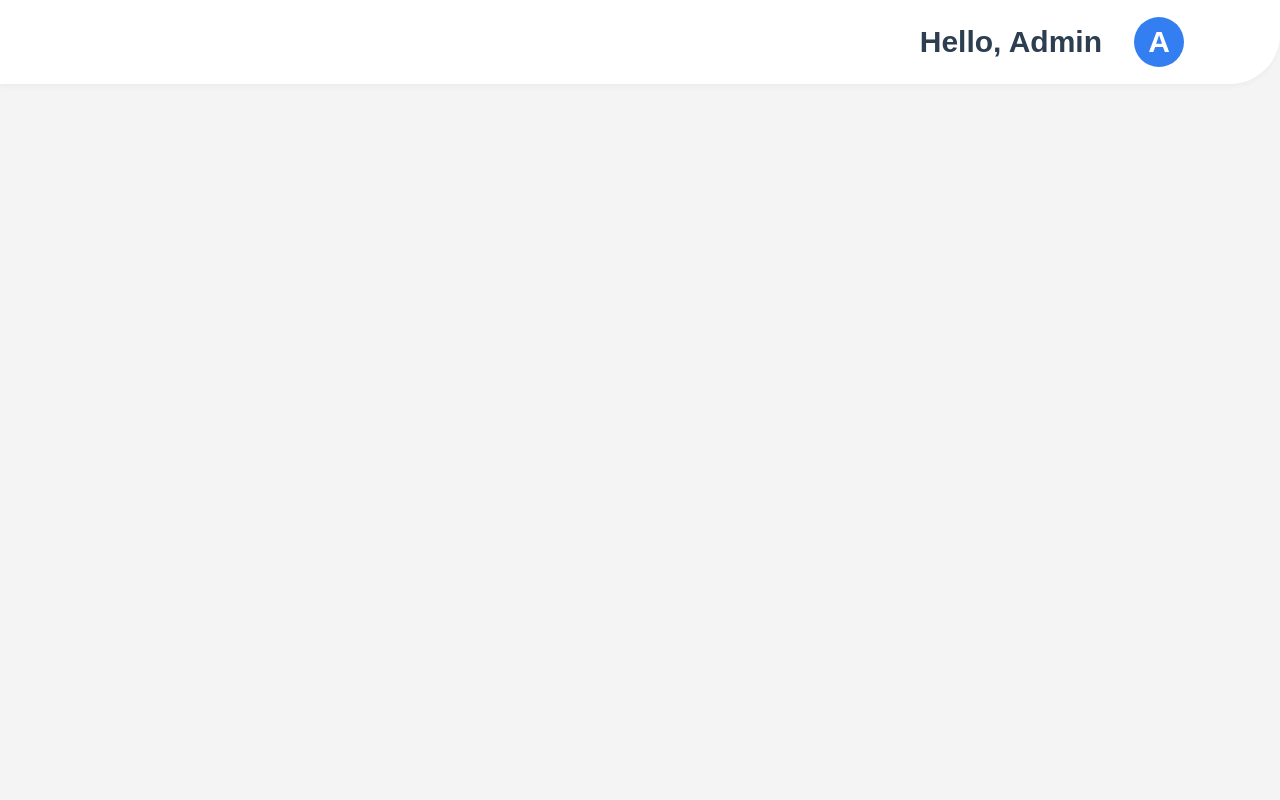
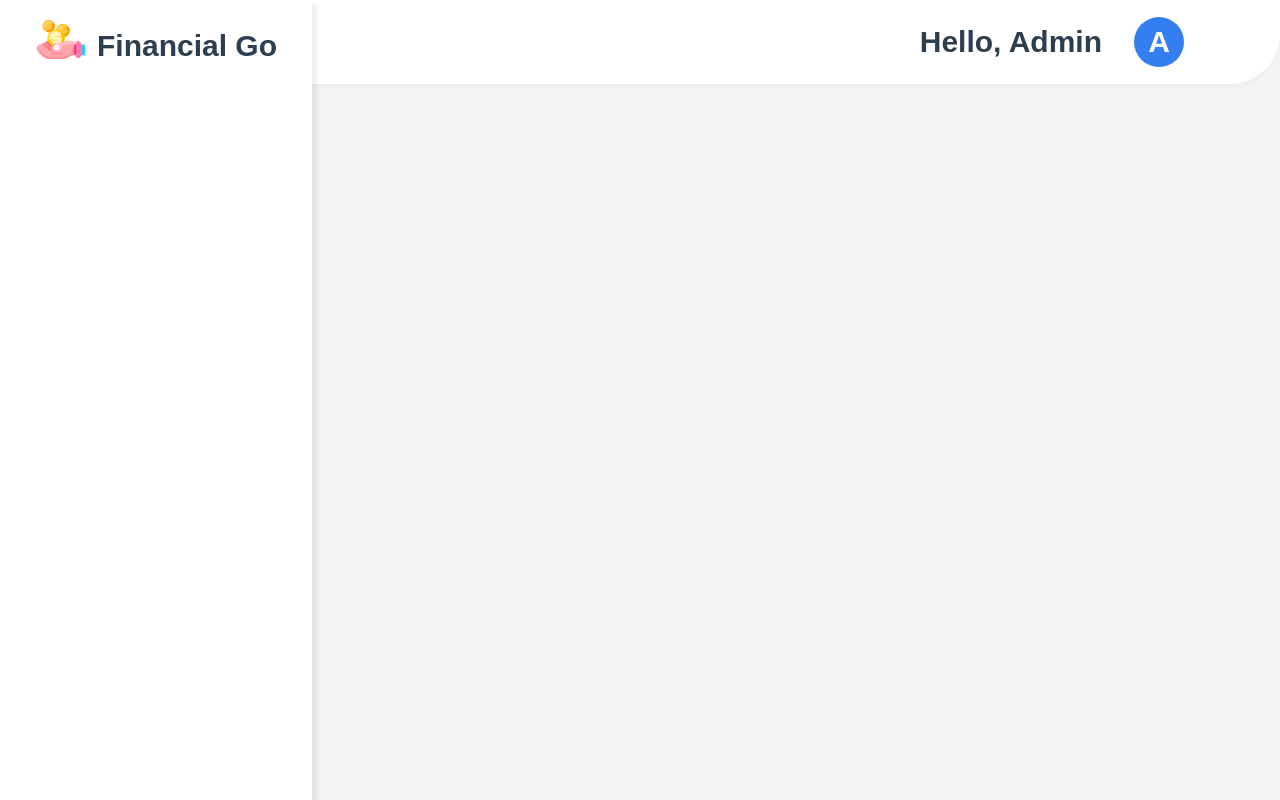
Before and after one commit to jvillegasd/financial-go, a Vue app in the folder client/: page /dashboard in a window 1280 px wide. Built offline with nearby package versions, Linux system fonts and the light colour scheme; a web font is replaced by a local one.

Commit message:
Sidebar title done

```diff
--- a/client/src/layout/DashboardLayout.vue
+++ b/client/src/layout/DashboardLayout.vue
@@ -1,11 +1,15 @@
 <template>
   <div>
-    <nav id="navbar" class="flex fixed w-full items-center justify-end text-center">
+    <nav id="navbar" class="fixed w-full flex items-center justify-end text-center">
       <p class="text-3xl font-bold mr-8">Hello, Admin</p>
       <span class="bg-blue-80 text-3xl font-bold text-white flex items-center justify-center mr-24" id="letter_circle">A</span>
     </nav>
 
-    <aside id="sidebar">
+    <aside id="sidebar" class="fixed h-full flex justify-top text-center">
+      <div id="title" class="flex justify-center mt-5">
+        <img id="image" src="../assets/logo.svg" class="">
+        <p class="font-bold text-3xl ml-3 mt-2">Financial Go</p>
+      </div>
     </aside>
   </div>
 </template>
@@ -30,4 +34,17 @@ export default {
     width: 50px;
     border-radius: 50%;
   }
+  #sidebar {
+    background-color: white;
+    width: 312px;
+    box-shadow: 5px 4px 4px 0 rgba(0, 0, 0, 0.07);
+  }
+  #image {
+    width: 50.03px;
+    height: 39.24px;
+  }
+  #title {
+    height: 56px;
+    width: 312px;
+  }
 </style>
```
